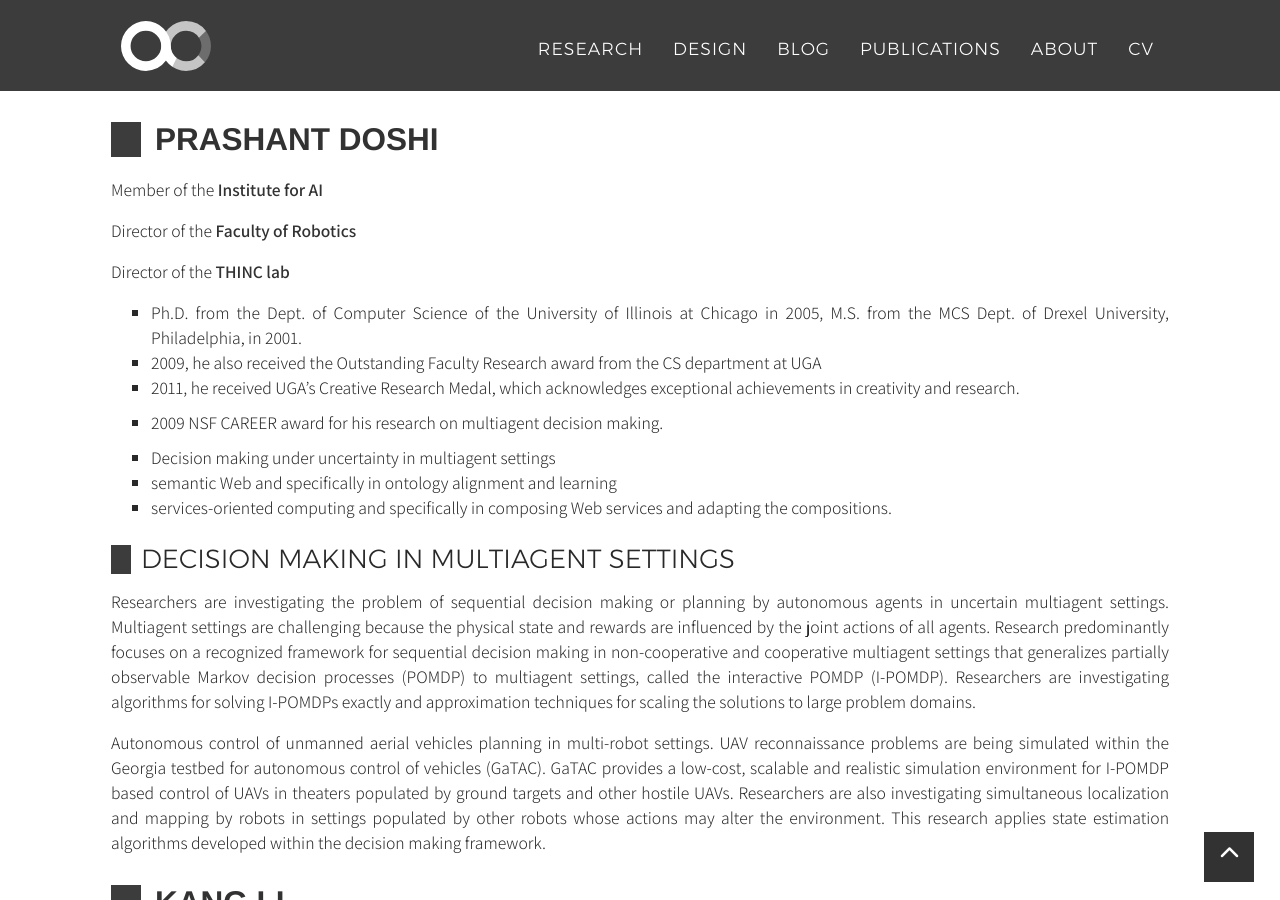
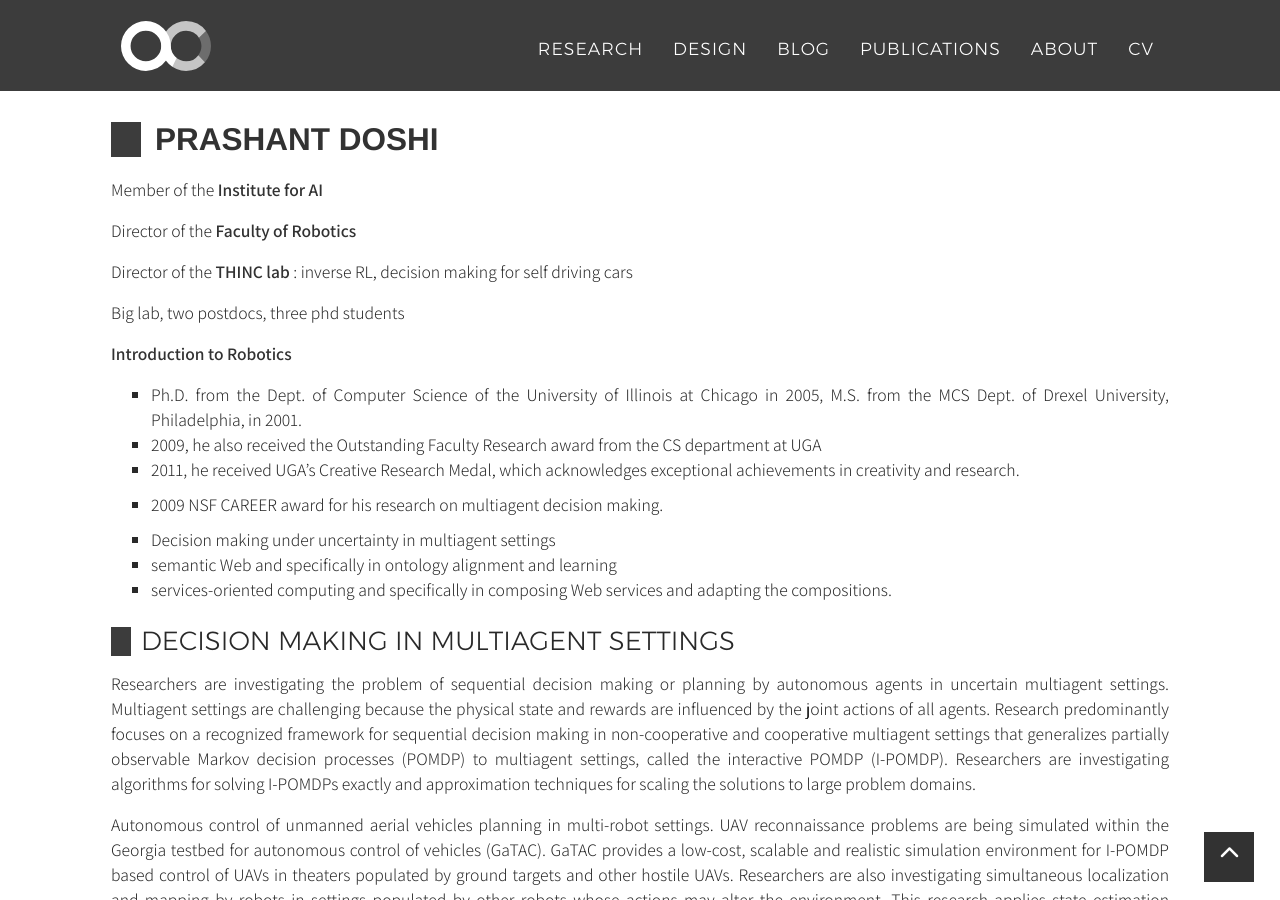
Before and after one commit to alecive/alecive.github.io, a Jekyll site: the page built from _posts/blog/2018-02-20-UGAFacultyInfo.md, in a window 1280 px wide and 900 px high, scrolled down 1450 px. Built offline with Jekyll 4.4.1, drawn with Linux system fonts in a browser that asks for light colours; nearby versions of some CDN libraries; some web fonts are replaced.

Commit message:
[uga] Update

```diff
--- a/_posts/blog/2018-02-20-UGAFacultyInfo.md
+++ b/_posts/blog/2018-02-20-UGAFacultyInfo.md
@@ -37,7 +37,11 @@
 
 Director of the [Faculty of Robotics](https://robotics.uga.edu/)
 
-Director of the [THINC lab](http://thinc.cs.uga.edu/)
+Director of the [THINC lab](http://thinc.cs.uga.edu/) : inverse RL, decision making for self driving cars
+
+Big lab, two postdocs, three phd students
+
+[Introduction to Robotics](http://bulletin.uga.edu/Link.aspx?cid=CSCI%204530)
 
 * Ph.D. from the Dept. of Computer Science of the University of Illinois at Chicago in 2005, M.S. from the MCS Dept. of Drexel University, Philadelphia, in 2001.
 * 2009, he also received the Outstanding Faculty Research award from the CS department at UGA
```
